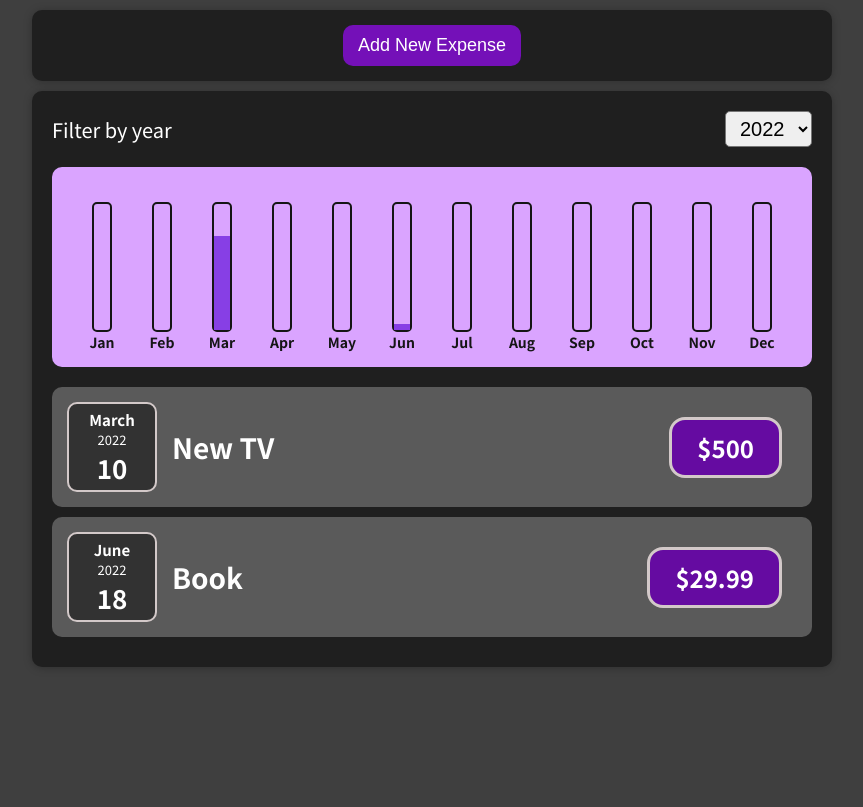
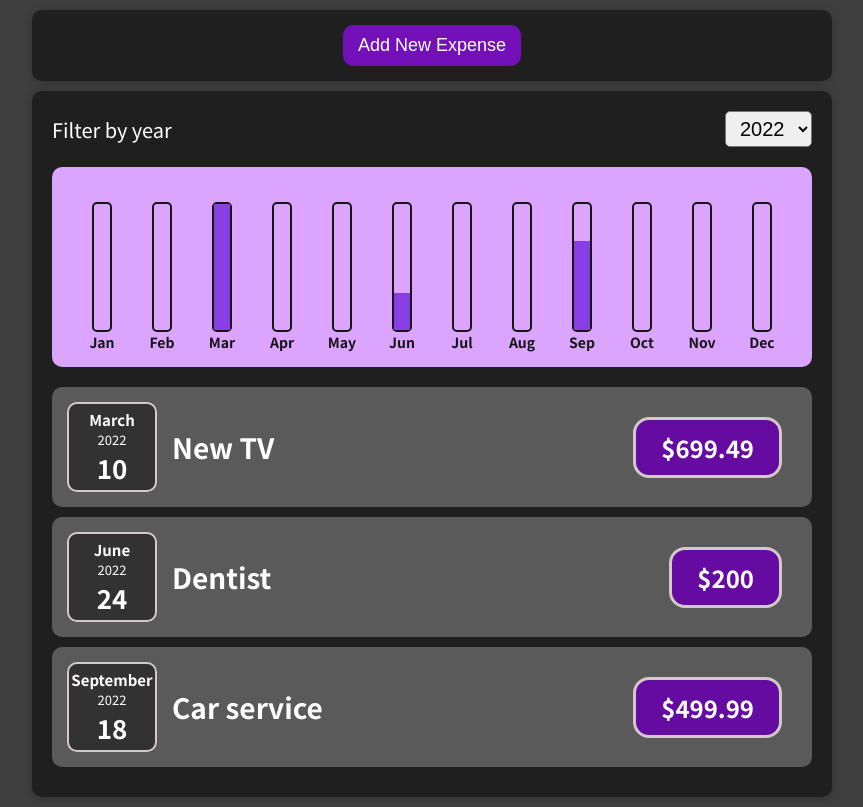
Before and after one commit to Kubenz98/Expense_Tracker, a React (Create React App) app: page / in a window 1280 px wide. Shown: the whole page, without its empty margins (208-1071 px from the left). Built offline with nearby package versions, Linux system fonts and the light colour scheme.

Commit message:
Change Chart and add more example expenses.

```diff
--- a/src/App.js
+++ b/src/App.js
@@ -6,26 +6,44 @@ const dummy_expenses = [
   {
     id: 0,
     title: "New TV",
-    amount: 500,
+    amount: 699.49,
     date: new Date(2022, 2, 10),
   },
   {
     id: 1,
-    title: "Book",
-    amount: 29.99,
-    date: new Date(2022, 5, 18),
+    title: "Dentist",
+    amount: 200,
+    date: new Date(2022, 5, 24),
   },
   {
     id: 2,
+    title: "Car service",
+    amount: 499.99,
+    date: new Date(2022, 8, 18),
+  },
+  {
+    id: 3,
     title: "Car Insurance",
     amount: 269.99,
     date: new Date(2021, 4, 8),
   },
   {
-    id: 3,
+    id: 4,
     title: "New Desk",
     amount: 449.99,
     date: new Date(2021, 9, 3),
+  },
+  {
+    id: 5,
+    title: "Food",
+    amount: 823.76,
+    date: new Date(2021, 6, 15),
+  },
+  {
+    id: 6,
+    title: "Room Renovation",
+    amount: 1168.29,
+    date: new Date(2021, 1, 3),
   },
 ];
 
--- a/src/Components/Chart/Chart.js
+++ b/src/Components/Chart/Chart.js
@@ -23,12 +23,12 @@ const Chart = (props) => {
     dataPoints[month].value += (item.amount*1);
   }
     const dataPointValues = dataPoints.map(datapoint => datapoint.value);
-    const sum = dataPointValues.reduce((a,b) => a+b, 0);
+    const totalMaximum = Math.max(...dataPointValues);
 
   return (
     <div className="chart">
       {dataPoints.map((dataPoint) => (
-        <ChartBar key={dataPoint.label} label={dataPoint.label} value={dataPoint.value} allValues={sum} />
+        <ChartBar key={dataPoint.label} label={dataPoint.label} value={dataPoint.value} maxValue={totalMaximum} />
       ))}
     </div>
   );
--- a/src/Components/Chart/ChartBar.js
+++ b/src/Components/Chart/ChartBar.js
@@ -1,8 +1,9 @@
 import "./ChartBar.css";
 const ChartBar = (props) => {
   let barFillHeight = "0%";
+
   if (props.value > 0) {
-    barFillHeight = Math.round((props.value / props.allValues) * 100);
+    barFillHeight = Math.round((props.value / props.maxValue) * 100) + "%";
   }
 
   return (
```
